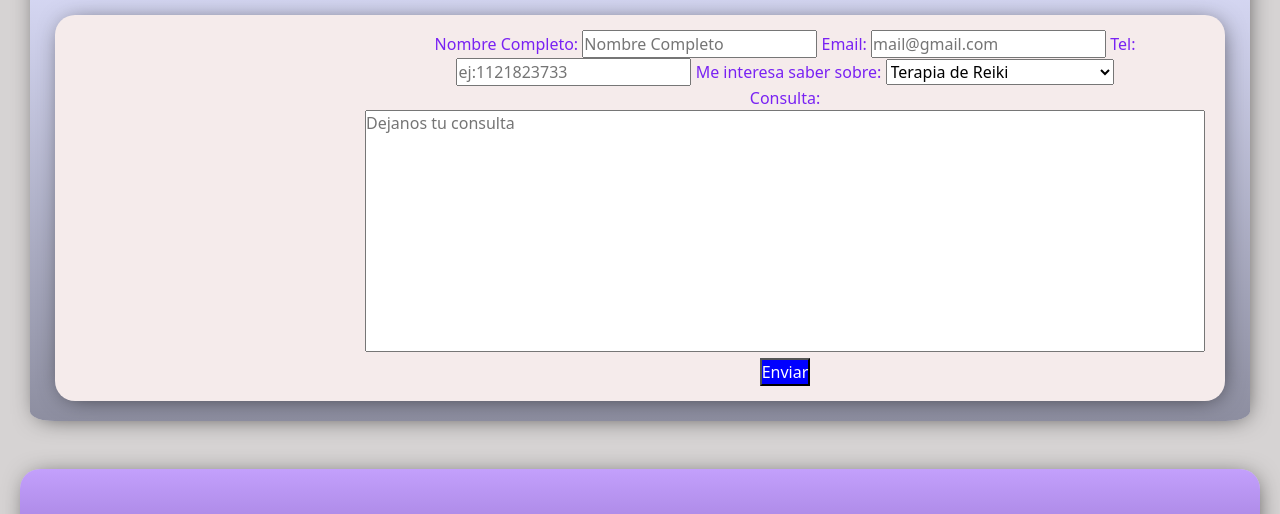
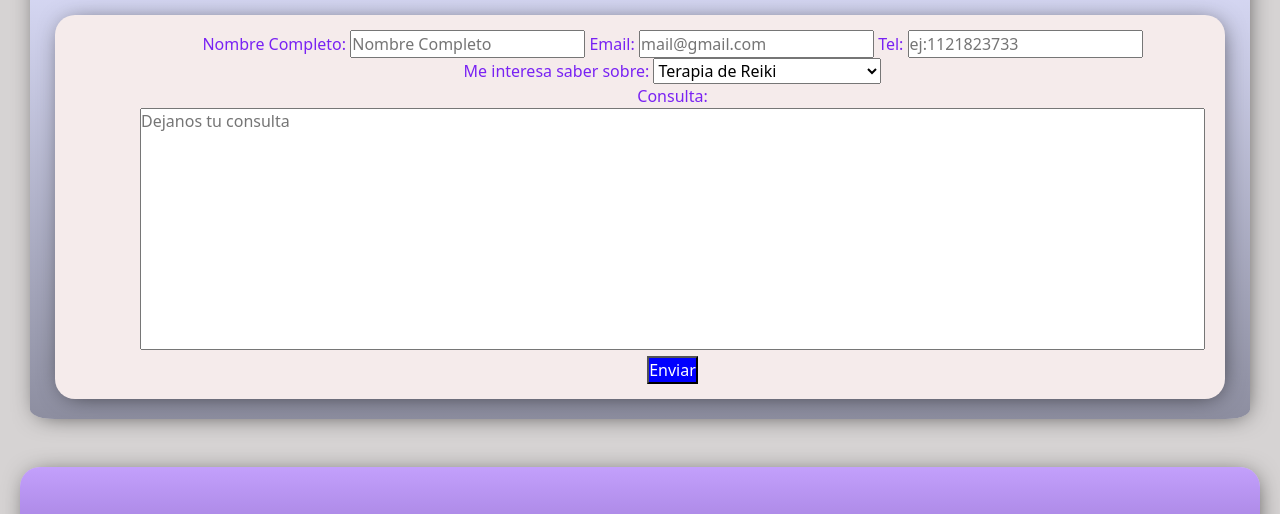
Before and after one commit to CatrielSanchez/Desafio-6, a website: page Pages/Contacto.html in a window 1280 px wide. Shown: the part 184-698 px from the top of the page. Drawn offline with nearby package versions, Linux system fonts and the light colour scheme.

Commit message:
Proyecto Final

```diff
--- a/scss/componets/_main.scss
+++ b/scss/componets/_main.scss
@@ -154,7 +154,7 @@ main {
             }
 
             .form-container {
-                margin: 10px 10px 10px 300px;
+                margin: 10px 10px 10px 75px;
             }
 
         }
```
Also changed, not shown: css/style.css.
